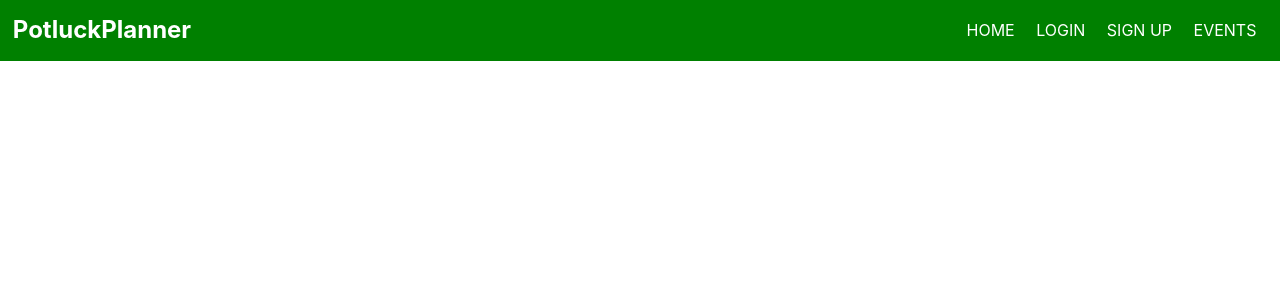
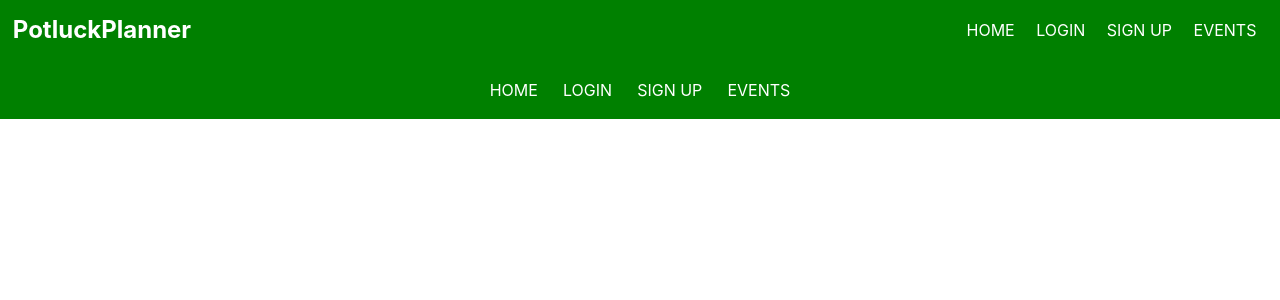
Before and after one commit to benedictify/potluck-frontend, a React (Create React App) app: page /signup in a window 1280 px wide. Shown: the top 300 px of the page. Built offline with nearby package versions, Linux system fonts and the light colour scheme.

Commit message:
moved footer outside switch

```diff
--- a/src/App.js
+++ b/src/App.js
@@ -20,10 +20,9 @@ function App() {
 
         <Route path='/'>
           <Middle />
-          <Footer />
         </Route>
       </Switch>
-
+      <Footer />
 
     </div>
   );
```
